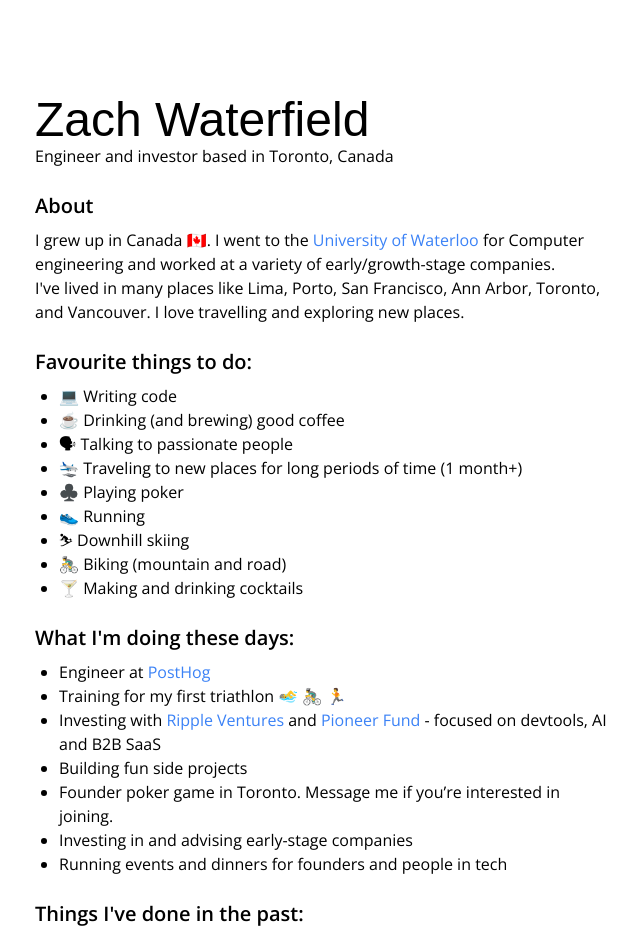
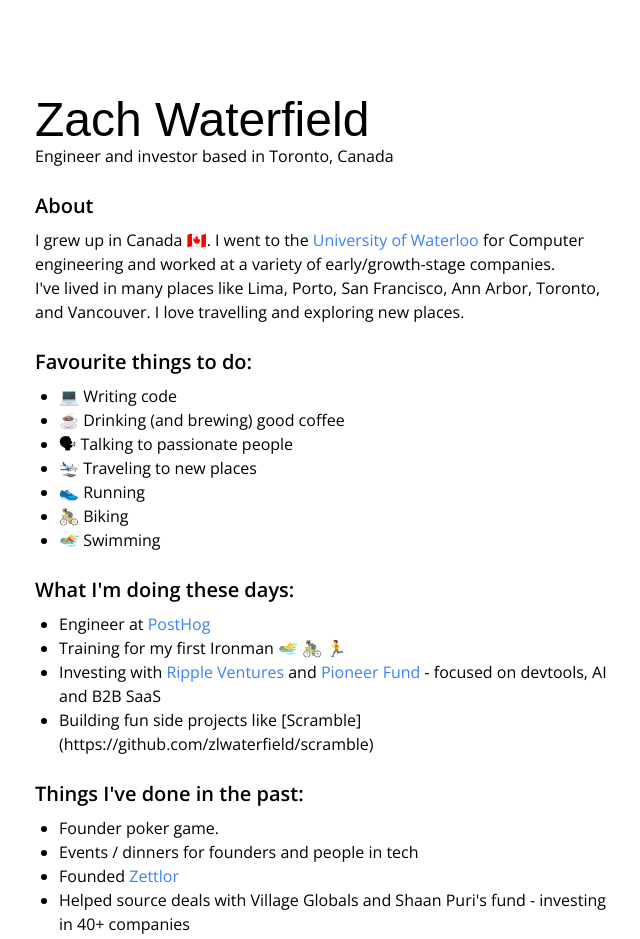
Before and after one commit to zlwaterfield/website, a Next.js app: page / in a window 1280 px wide. Shown: the top 939 px of the page, without its empty margins (317-957 px from the left). Built offline with nearby package versions, Linux system fonts and the light colour scheme; no server answers; a web font is replaced by a local one.

Commit message:
Update page.tsx

```diff
--- a/app/page.tsx
+++ b/app/page.tsx
@@ -41,27 +41,24 @@
             <li>💻 Writing code</li>
             <li>☕️ Drinking (and brewing) good coffee</li>
             <li>🗣 Talking to passionate people</li>
-            <li>🛬 Traveling to new places for long periods of time (1 month+)</li>
-            <li>♣️ Playing poker</li>
+            <li>🛬 Traveling to new places</li>
             <li>👟 Running</li>
-            <li>⛷ Downhill skiing</li>
-            <li>🚴‍♂️ Biking (mountain and road)</li>
-            <li>🍸 Making and drinking cocktails</li>
+            <li>🚴‍♂️ Biking</li>
+            <li>🏊 Swimming</li>
         </ul>
 
         <h3 className="text-xl font-semibold mt-6 mb-2">What I'm doing these days:</h3>
         <ul className="list-disc pl-6">
             <li>Engineer at <a href="https://posthog.com" className="text-blue-500 hover:underline">PostHog</a></li>
-            <li>Training for my first triathlon 🏊‍♂️ 🚴‍♂️ 🏃</li>
+            <li>Training for my first Ironman 🏊‍♂️ 🚴‍♂️ 🏃</li>
             <li>Investing with <a href="https://www.rippleventures.com/" className="text-blue-500 hover:underline">Ripple Ventures</a> and <a href="https://www.pioneerfund.vc/" className="text-blue-500 hover:underline">Pioneer Fund</a> - focused on devtools, AI and B2B SaaS</li>
-            <li>Building fun side projects</li>
-            <li>Founder poker game in Toronto. Message me if you’re interested in joining.</li>
-            <li>Investing in and advising early-stage companies</li>
-            <li>Running events and dinners for founders and people in tech</li>
+            <li>Building fun side projects like [Scramble](https://github.com/zlwaterfield/scramble)</li>
         </ul>
 
         <h3 className="text-xl font-semibold mt-6 mb-2">Things I've done in the past:</h3>
         <ul className="list-disc pl-6">
+            <li>Founder poker game.</li>
+            <li>Events / dinners for founders and people in tech</li>
             <li>Founded <a href="https://zettlor.com/" className="text-blue-500 hover:underline">Zettlor</a></li>
             <li>Helped source deals with Village Globals and Shaan Puri's fund - investing in 40+ companies</li>
             <li><a href="https://angel.co/ian-logan-and-zach-waterfield/syndicate?utm_campaign=syndicate_direct_link" className="text-blue-500 hover:underline">Investment Club Syndicate</a> - <a href="https://twitter.com/albertianlogan" className="text-blue-500 hover:underline">Ian Logan</a> and I run a syndicate on AngelList where we invest in a wide range of companies.</li>
```
